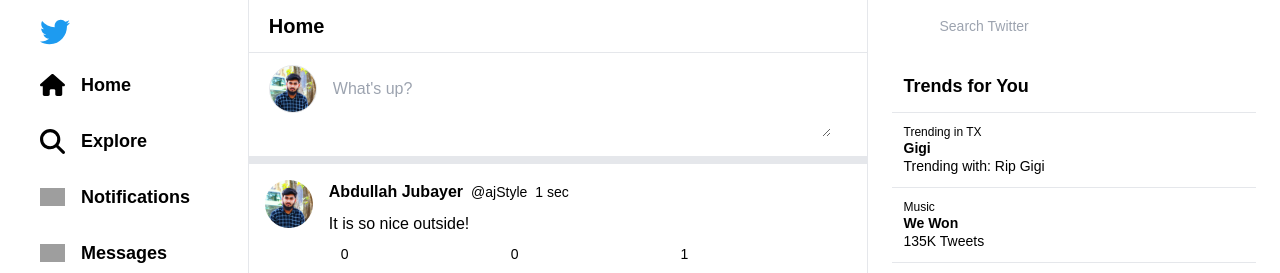
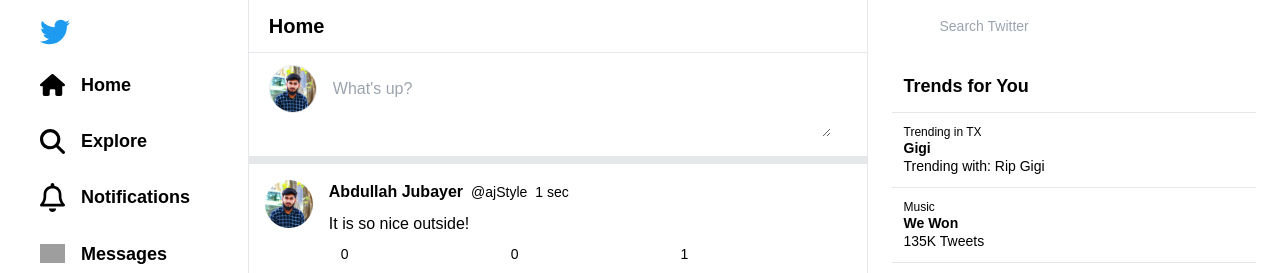
Before and after one commit to Abdullah9001/tweeter-clone, a Nuxt app: page / in a window 1280 px wide. Shown: the top 273 px of the page. Built offline with nearby package versions, Linux system fonts and the light colour scheme; grey boxes are pictures that could not be loaded.

Commit message:
regular bell icone done

```diff
--- a/pages/index.vue
+++ b/pages/index.vue
@@ -287,7 +287,11 @@ export default {
       tabs: [
         { src: "house-solid.svg", title: "Home", id: "home" },
         { src: "magnifying-glass-solid.svg", title: "Explore", id: "explore" },
-        { src: "bell-regula", title: "Notifications", id: "notifications" },
+        {
+          src: "bell-regular.svg",
+          title: "Notifications",
+          id: "notifications",
+        },
         { src: "far fa-envelope", title: "Messages", id: "messages" },
         { src: "far fa-bookmark", title: "Bookmarks", id: "bookmarks" },
         { src: "fas fa-clipboard-list", title: "Lists", id: "lists" },
```
